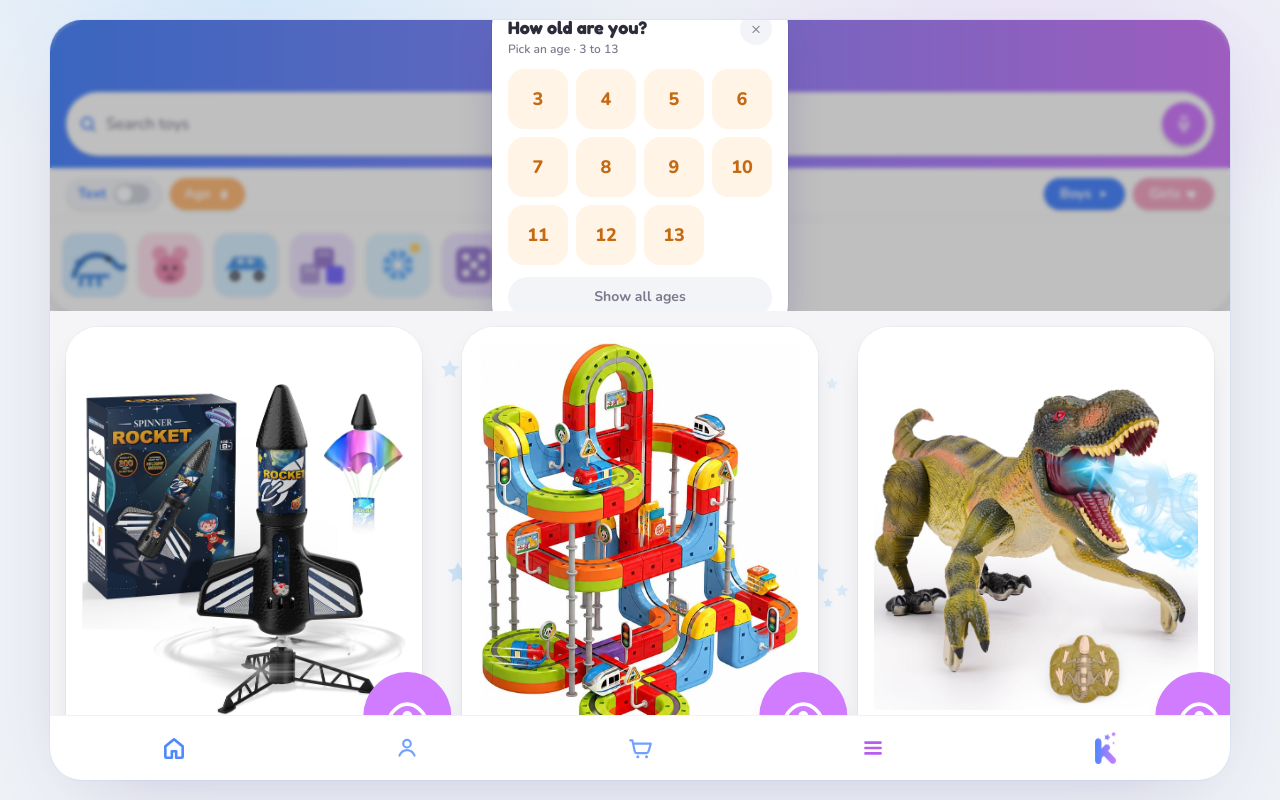
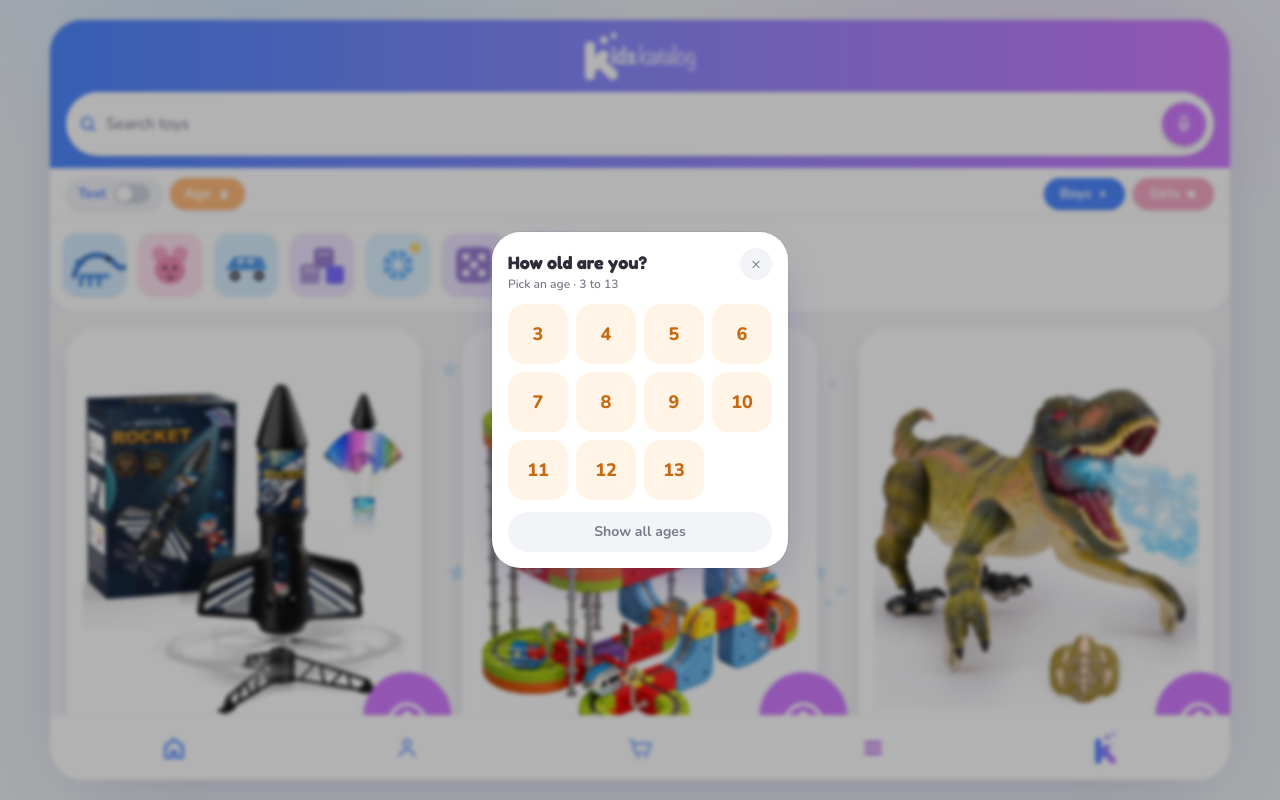
Before and after one commit to chastonbaggett-maker/kidskatalog, a Next.js app: page /shop in a window 1280 px wide. Both pictures are taken after a click on the button "Age". Built offline with nearby package versions, Linux system fonts and the light colour scheme.

Commit message:
Portal Age picker to body for true screen centering
Fixed positioning was relative to the transformed browse chrome, which
pinned the modal off the top. Render it via createPortal on document.body.

```diff
--- a/src/components/FilterRow.tsx
+++ b/src/components/FilterRow.tsx
@@ -1,6 +1,7 @@
 "use client";
 
 import { useEffect, useId, useRef, useState } from "react";
+import { createPortal } from "react-dom";
 import type { Audience } from "@/types/toy";
 
 const AGES = [3, 4, 5, 6, 7, 8, 9, 10, 11, 12, 13] as const;
@@ -23,67 +24,34 @@ export function FilterRow({
   onAgeChange,
 }: Props) {
   const [open, setOpen] = useState(false);
+  const [mounted, setMounted] = useState(false);
   const popRef = useRef<HTMLDivElement>(null);
   const btnRef = useRef<HTMLButtonElement>(null);
   const titleId = useId();
 
   useEffect(() => {
+    setMounted(true);
+  }, []);
+
+  useEffect(() => {
     if (!open) return;
-    const onDoc = (e: MouseEvent) => {
-      const t = e.target as Node;
-      if (popRef.current?.contains(t) || btnRef.current?.contains(t)) return;
-      setOpen(false);
-    };
     const onKey = (e: KeyboardEvent) => {
       if (e.key === "Escape") setOpen(false);
     };
-    document.addEventListener("mousedown", onDoc);
     document.addEventListener("keydown", onKey);
+    const prev = document.body.style.overflow;
+    document.body.style.overflow = "hidden";
     return () => {
-      document.removeEventListener("mousedown", onDoc);
       document.removeEventListener("keydown", onKey);
+      document.body.style.overflow = prev;
     };
   }, [open]);
 
-  return (
-    <div className="relative flex items-center gap-2 px-4 py-2.5">
-      <button
-        type="button"
-        onClick={() => onShowTextChange(!showText)}
-        className="flex shrink-0 items-center gap-2 rounded-full bg-[#f3f4f8] px-3 py-1.5 text-sm font-bold text-[var(--blue)] shadow-sm"
-      >
-        Text
-        <span
-          className={`relative h-5 w-9 rounded-full transition ${
-            showText ? "bg-[var(--blue)]" : "bg-[#d0d4de]"
-          }`}
-        >
-          <span
-            className={`absolute top-0.5 h-4 w-4 rounded-full bg-white shadow transition-all ${
-              showText ? "left-[18px]" : "left-0.5"
-            }`}
-          />
-        </span>
-      </button>
-
-      <div className="relative shrink-0">
-        <button
-          ref={btnRef}
-          type="button"
-          onClick={() => setOpen((v) => !v)}
-          aria-haspopup="dialog"
-          aria-expanded={open}
-          className={`flex items-center gap-1.5 rounded-full px-3.5 py-1.5 text-sm font-bold text-white shadow-sm transition active:scale-95 ${
-            age != null ? "bg-[var(--orange)]" : "bg-[var(--orange)]/70"
-          }`}
-        >
-          Age{age != null ? ` ${age}` : ""}
-          <CakeIcon />
-        </button>
-
-        {open ? (
+  const ageModal =
+    open && mounted
+      ? createPortal(
           <div
-            className="age-pop-backdrop fixed inset-0 z-[60] flex items-center justify-center bg-black/25 px-4 backdrop-blur-[2px]"
+            className="age-pop-backdrop fixed inset-0 z-[100] flex items-center justify-center bg-black/30 px-4 backdrop-blur-[2px]"
             onMouseDown={(e) => {
               if (e.target === e.currentTarget) setOpen(false);
             }}
@@ -91,6 +59,7 @@ export function FilterRow({
             <div
               ref={popRef}
               role="dialog"
+              aria-modal="true"
               aria-labelledby={titleId}
               className="age-pop w-[min(18.5rem,calc(100vw-2rem))] rounded-[1.75rem] bg-white p-4 shadow-[0_18px_50px_-18px_rgba(80,60,140,0.55)] ring-1 ring-black/5"
             >
@@ -150,8 +119,47 @@ export function FilterRow({
                 Show all ages
               </button>
             </div>
-          </div>
-        ) : null}
+          </div>,
+          document.body,
+        )
+      : null;
+
+  return (
+    <div className="relative flex items-center gap-2 px-4 py-2.5">
+      <button
+        type="button"
+        onClick={() => onShowTextChange(!showText)}
+        className="flex shrink-0 items-center gap-2 rounded-full bg-[#f3f4f8] px-3 py-1.5 text-sm font-bold text-[var(--blue)] shadow-sm"
+      >
+        Text
+        <span
+          className={`relative h-5 w-9 rounded-full transition ${
+            showText ? "bg-[var(--blue)]" : "bg-[#d0d4de]"
+          }`}
+        >
+          <span
+            className={`absolute top-0.5 h-4 w-4 rounded-full bg-white shadow transition-all ${
+              showText ? "left-[18px]" : "left-0.5"
+            }`}
+          />
+        </span>
+      </button>
+
+      <div className="relative shrink-0">
+        <button
+          ref={btnRef}
+          type="button"
+          onClick={() => setOpen((v) => !v)}
+          aria-haspopup="dialog"
+          aria-expanded={open}
+          className={`flex items-center gap-1.5 rounded-full px-3.5 py-1.5 text-sm font-bold text-white shadow-sm transition active:scale-95 ${
+            age != null ? "bg-[var(--orange)]" : "bg-[var(--orange)]/70"
+          }`}
+        >
+          Age{age != null ? ` ${age}` : ""}
+          <CakeIcon />
+        </button>
+        {ageModal}
       </div>
 
       <div className="ml-auto flex shrink-0 items-center gap-2">
```
